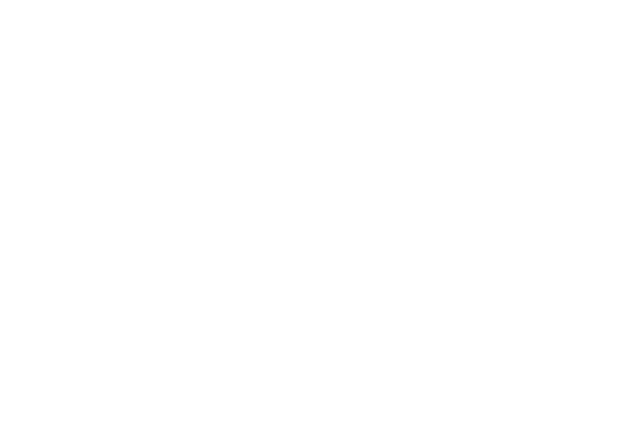
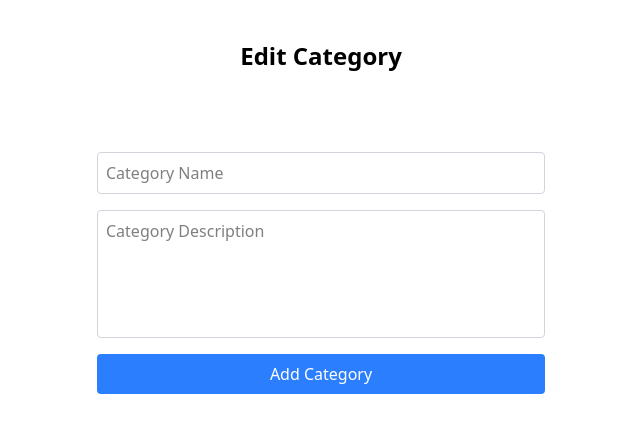
Before and after one commit to AdnanChowdhury7249/Project-Inventory-Application, a React (Vite) app in the folder frontend/: page /category/1/edit in a window 1280 px wide. Before the commit this address had no page. Shown: the top 432 px of the page, without its empty margins (319-959 px from the left). Built offline with nearby package versions, Linux system fonts and the light colour scheme; no server answers.

Commit message:
edit button added

```diff
--- a/frontend/src/App.jsx
+++ b/frontend/src/App.jsx
@@ -3,6 +3,7 @@
 import ItemsPage from "./pages/ItemsPage";
 import CategoryFormPage from "./pages/CategoryFormPage";
 import ItemFormPage from "./pages/ItemFormPage";
+import CategoryEditPage from "./pages/CategoryEditPage";
 
 
 function App() {
@@ -12,8 +13,8 @@
         <Route path="/" element={<CategoriesPage />} />
         <Route path="/category/:id" element={<ItemsPage />} />
         <Route path="/create-category" element={<CategoryFormPage />} />
+        <Route path="/category/:id/edit" element={<CategoryEditPage />} />
         <Route path="/category/:id/add-item" element={<ItemFormPage />} />
-
       </Routes>
     </Router>
   );
--- a/frontend/src/components/CategoryForm.jsx
+++ b/frontend/src/components/CategoryForm.jsx
@@ -1,30 +1,33 @@
-import { useState } from "react";
-import { addCategory } from "../api";
-import { useNavigate } from "react-router-dom";
+import { useState, useEffect } from "react";
 
-const CategoryForm = () => {
-  const [categoryData, setCategoryData] = useState({ name: "", description: "" });
+const CategoryForm = ({ initialData = { name: "", description: "" }, onSubmit }) => {
+  const [categoryData, setCategoryData] = useState(initialData);
   const [error, setError] = useState(null);
-  const navigate = useNavigate();
+
+  useEffect(() => {
+    setCategoryData(initialData);
+  }, [initialData]);
 
   const handleChange = (e) => {
-    setCategoryData({ ...categoryData, [e.target.name]: e.target.value })
-  }
+    setCategoryData({ ...categoryData, [e.target.name]: e.target.value });
+  };
 
   const handleSubmit = async (e) => {
     e.preventDefault();
+    if (!onSubmit) {
+      console.error("Error: onSubmit function is missing!");
+      return;
+    }
     try {
-      await addCategory(categoryData)
-      navigate("/");
+      await onSubmit(categoryData);
     } catch (error) {
-      setError("failed to add category")
-      console.error("error adding category", error)
+      setError("Failed to save category");
+      console.error("Error saving category", error);
     }
-  }
+  };
 
   return (
     <div className="max-w-md mx-auto py-10">
-
       {error && <p className="text-red-500">{error}</p>}
       <form onSubmit={handleSubmit} className="flex flex-col gap-4">
         <input
@@ -37,19 +40,19 @@
           className="p-2 border border-gray-300 rounded"
         />
         <textarea
-          type="text"
           name="description"
           value={categoryData.description}
           onChange={handleChange}
           placeholder="Category Description"
           required
-          className="p-2 border border-gray-300 rounded w-full h-32 resize-none" />
+          className="p-2 border border-gray-300 rounded w-full h-32 resize-none"
+        />
+        <button type="submit" className="bg-blue-500 text-white py-2 rounded cursor-pointer">
+          {initialData.name ? "Update Category" : "Add Category"}
+        </button>
+      </form>
+    </div>
+  );
+};
 
-        <button type="submit" className="bg-blue-500 text-white py-2 rounded cursor-pointer">Add Category</button>
-      </form>
-
-    </div>
-  )
-}
-
-export default CategoryForm
+export default CategoryForm;
--- a/frontend/src/components/CategoryList.jsx
+++ b/frontend/src/components/CategoryList.jsx
@@ -1,5 +1,5 @@
 import { useEffect, useState } from "react";
-import { getCategories, deleteCategory } from "../api";
+import { getCategories, deleteCategory, updateCategory } from "../api";
 import { useNavigate } from "react-router-dom";
 import DeleteModal from "./DeleteModal";
 
@@ -44,13 +44,21 @@
             <h2 className="text-lg font-bold">{cat.name}</h2>
             <p>{cat.description}</p>
             <button
-              className="text-red-500 cursor-pointer"
+              className=" cursor-pointer bg bg-red-500 border-none rounded w-25 my-2.5"
               onClick={(e) => {
                 e.stopPropagation();
                 handleDeleteClick(cat.id);
               }}>
               Delete
             </button>
+            <button
+              className=" cursor-pointer bg bg-blue-500 border-none rounded w-25 my-2.5 ml-2"
+              onClick={(e) => {
+                e.stopPropagation();
+                navigate(`/category/${cat.id}/edit`);
+              }}
+            >
+              Edit</button>
           </div>
         ))}
       </div>
--- /dev/null
+++ b/frontend/src/pages/CategoryEditPage.jsx
@@ -0,0 +1,37 @@
+import { useEffect, useState } from "react";
+import { getCategoryById, updateCategory } from "../api";
+import { useParams, useNavigate } from "react-router-dom";
+import CategoryForm from "../components/CategoryForm";
+
+const CategoryEditPage = () => {
+  const { id } = useParams()
+  const navigate = useNavigate()
+  const [categoryData, setCategoryData] = useState({ name: "", description: "" })
+
+  useEffect(() => {
+    getCategoryById(id)
+      .then((res) => setCategoryData(res.data))
+      .catch((error) => console.error("error adding data", error))
+  }, [id])
+
+  const handleSubmit = async (updatedData) => {
+    try {
+      await updateCategory(id, updatedData)
+      navigate("/")
+    } catch (error) {
+      console.error("Error updating category", error);
+
+
+    }
+  }
+
+
+  return (
+    <div>
+      <h1 className="text-center text-2xl font-bold py-10">Edit Category</h1>
+      <CategoryForm initialData={categoryData} onSubmit={handleSubmit} />
+    </div>
+  )
+}
+
+export default CategoryEditPage
--- a/frontend/src/pages/CategoryFormPage.jsx
+++ b/frontend/src/pages/CategoryFormPage.jsx
@@ -1,21 +1,34 @@
+import { useEffect, useState } from "react";
+import { getCategoryById, updateCategory } from "../api";
+import { useParams, useNavigate } from "react-router-dom";
 import CategoryForm from "../components/CategoryForm";
-import { useNavigate } from "react-router-dom";
 
-const CategoryFormPage = () => {
+const CategoryEditPage = () => {
+  const { id } = useParams();
   const navigate = useNavigate();
+  const [categoryData, setCategoryData] = useState({ name: "", description: "" });
+
+  useEffect(() => {
+    getCategoryById(id)
+      .then((res) => setCategoryData(res.data)) // ✅ Fetch category details for editing
+      .catch((err) => console.error("Error fetching category", err));
+  }, [id]);
+
+  const handleUpdate = async (updatedData) => {
+    try {
+      await updateCategory(id, updatedData); // ✅ Call API to update category
+      navigate("/"); // ✅ Redirect after updating
+    } catch (error) {
+      console.error("Error updating category", error);
+    }
+  };
 
   return (
     <div>
-      <h1 className="text-center text-2xl font-bold py-10">Create a New Category</h1>
-      <button
-        className="block mx-auto text-x2 font-bold py-4 px-5 border rounded-sm cursor-pointer"
-        onClick={() => navigate(-1)} // ✅ Go back to the previous page
-      >
-        Go Back
-      </button>
-      <CategoryForm />
+      <h1 className="text-center text-2xl font-bold py-10">Edit Category</h1>
+      <CategoryForm initialData={categoryData} onSubmit={handleUpdate} /> {/* ✅ Pass `handleUpdate` */}
     </div>
   );
 };
 
-export default CategoryFormPage;
+export default CategoryEditPage;
```
Also changed, not shown: 1 other file (tests, documents, lock files or other folders).
